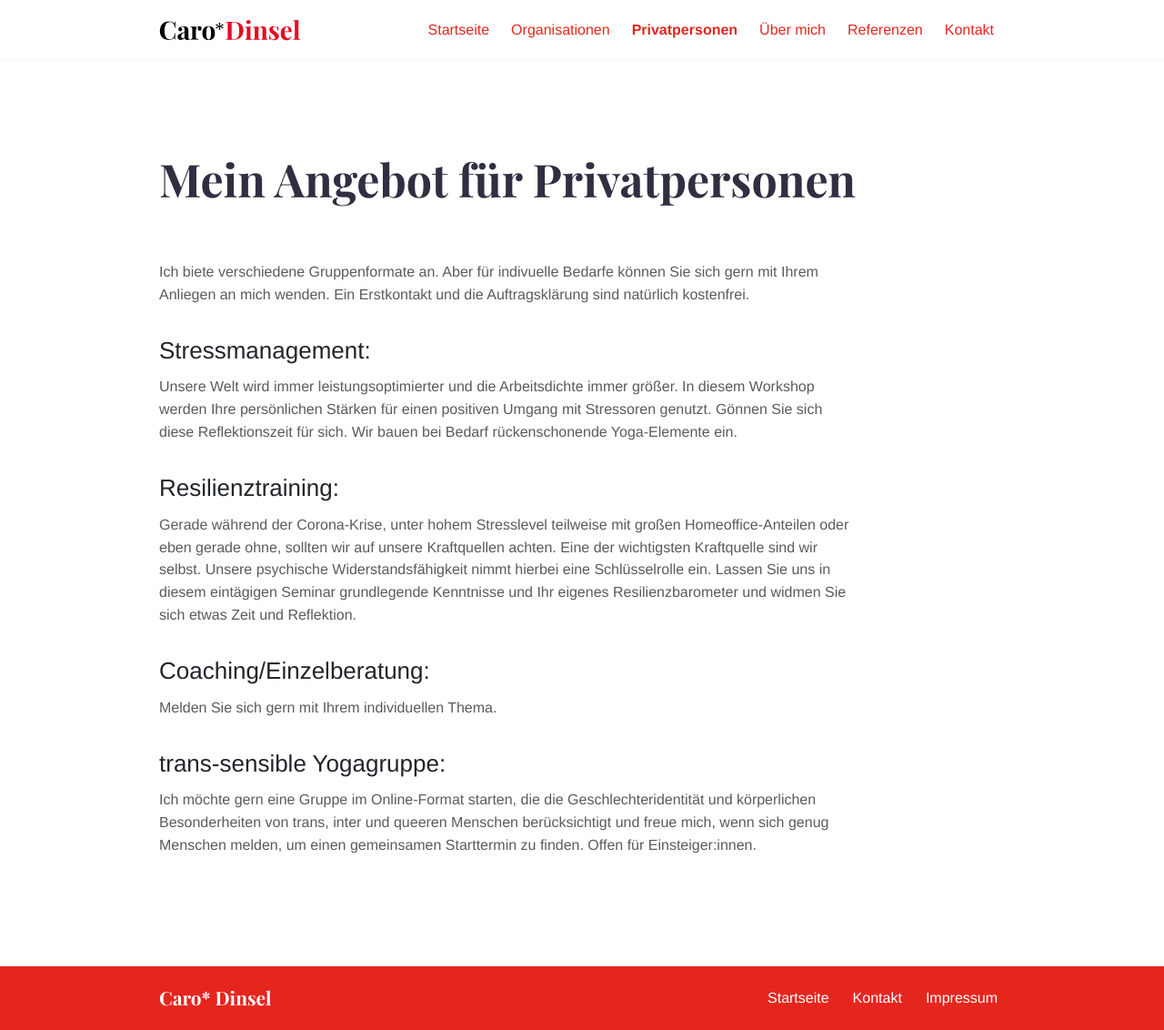
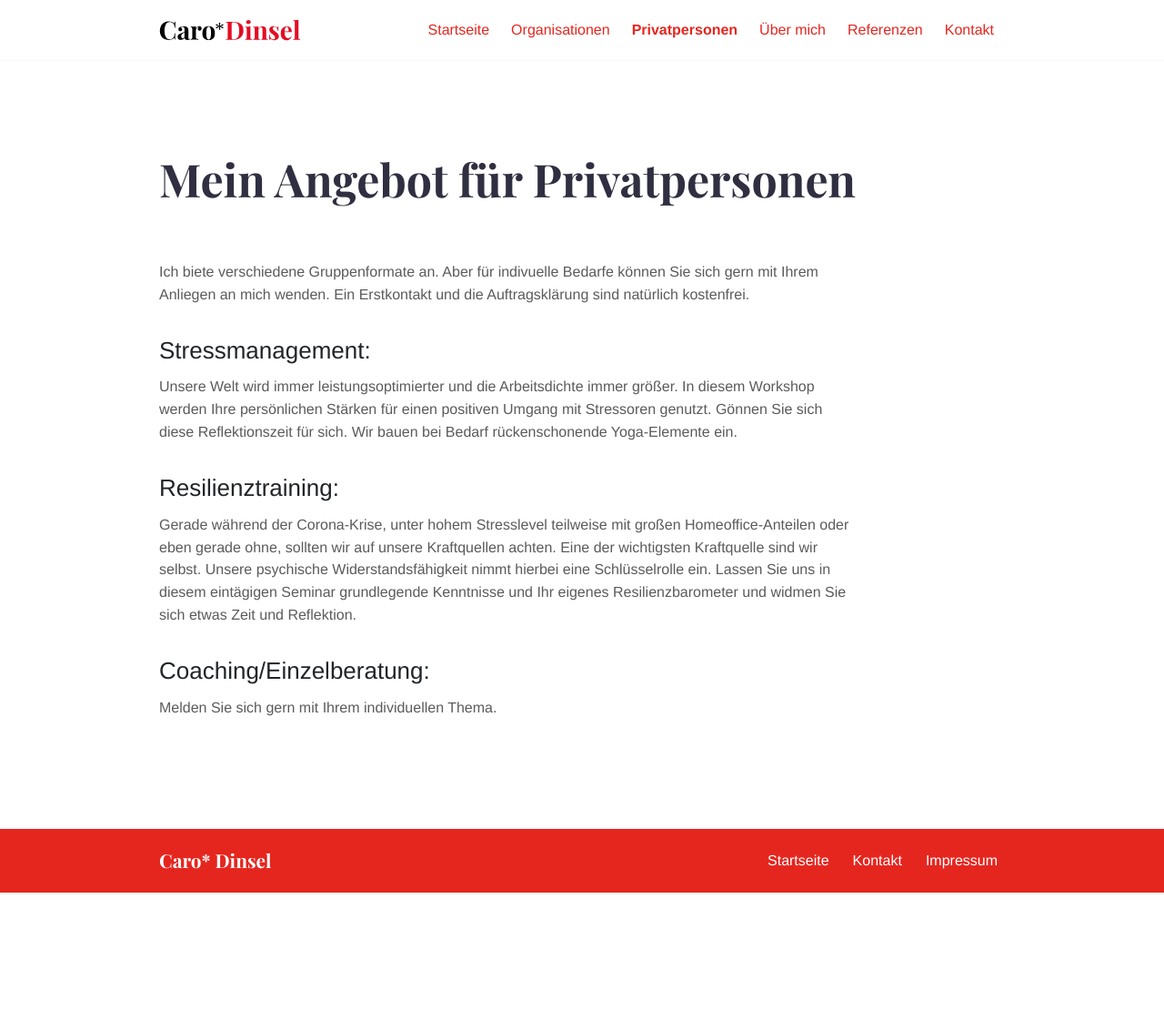
Before and after one commit to caro-dinsel/website, a Jekyll site: the page built from privatpersonen.md, in a window 1280 px wide. Shown: the whole page at 91% size. Built offline with Jekyll 4.4.1, drawn with Linux system fonts in a browser that asks for light colours; after the commit the page ends 981 px from its top, so only the background shows below that.

Commit message:
Update privatpersonen.md

```diff
--- a/privatpersonen.md
+++ b/privatpersonen.md
@@ -12,10 +12,5 @@ Unsere Welt wird immer leistungsoptimierter und die Arbeitsdichte immer größer
 ## Resilienztraining:
 Gerade während der Corona-Krise, unter hohem Stresslevel teilweise mit großen Homeoffice-Anteilen oder eben gerade ohne, sollten wir auf unsere Kraftquellen achten. Eine der wichtigsten Kraftquelle sind wir selbst. Unsere psychische Widerstandsfähigkeit nimmt hierbei eine Schlüsselrolle ein. Lassen Sie uns in diesem eintägigen Seminar grundlegende Kenntnisse und Ihr eigenes Resilienzbarometer und widmen Sie sich etwas Zeit und Reflektion.
 
-
 ## Coaching/Einzelberatung:
 Melden Sie sich gern mit Ihrem individuellen Thema.
-
-
-## trans-sensible Yogagruppe:
-Ich möchte gern eine Gruppe im Online-Format starten, die die Geschlechteridentität und körperlichen Besonderheiten von trans, inter und queeren Menschen berücksichtigt und freue mich, wenn sich genug Menschen melden, um einen gemeinsamen Starttermin zu finden. Offen für Einsteiger:innen.
```
